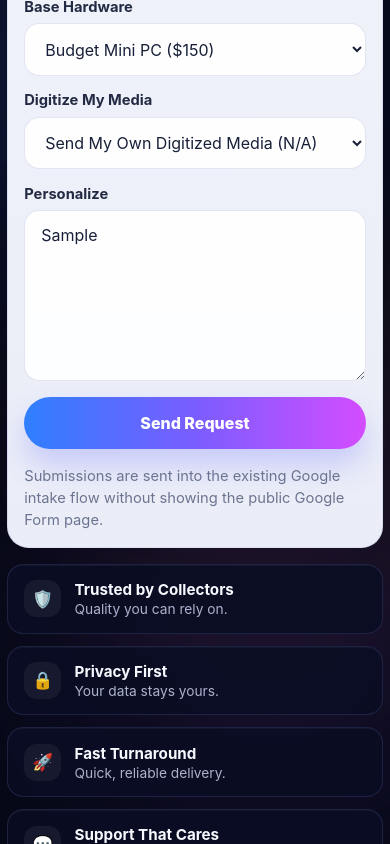
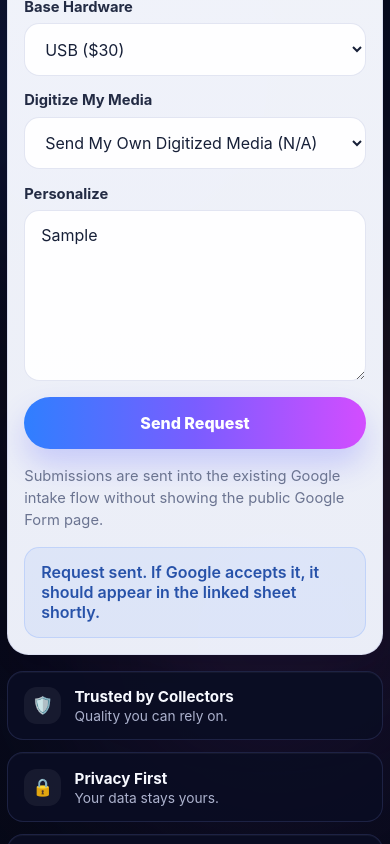
Before and after one commit to Nazerath-Floaters/legacy-library-labs, a React (Vite) app: page / in a window 390 px wide. Both pictures are taken after typing "name@example.com", "Sample", "Sample" into the empty fields and a click on the button "Send Request". Shown: the part 2640-3484 px from the top of the page. Built offline with nearby package versions, Linux system fonts and the light colour scheme.

Commit message:
Fix form JSX and add mobile submission feedback

```diff
--- a/src/App.css
+++ b/src/App.css
@@ -533,6 +533,16 @@ img {
   line-height: 1.5;
 }
 
+.form-success-notice {
+  margin: 1rem 0 0;
+  padding: 0.9rem 1rem;
+  border-radius: 0.95rem;
+  background: rgba(62, 127, 255, 0.08);
+  border: 1px solid rgba(62, 127, 255, 0.18);
+  color: #2752a9;
+  font-weight: 600;
+}
+
 .trust-row {
   display: grid;
   grid-template-columns: repeat(4, minmax(0, 1fr));
--- a/src/App.jsx
+++ b/src/App.jsx
@@ -1,3 +1,4 @@
+import { useState } from 'react'
 import './App.css'
 
 import rg35xxPlus from './assets/legacy/rg35xxplus.png'
@@ -86,6 +87,12 @@ const trustPoints = [
 const customFormAction = 'https://docs.google.com/forms/d/e/1FAIpQLScoQfgOt2XlIcp3LDK-njbH1TpxoZin3h4Z6-2fkQoRd0g9DA/formResponse'
 
 function App() {
+  const [submitNotice, setSubmitNotice] = useState('')
+
+  const handleFormSubmit = () => {
+    setSubmitNotice('Request sent. If Google accepts it, it should appear in the linked sheet shortly.')
+  }
+
   return (
     <div className="page-shell">
       <div className="ambient ambient-one" />
@@ -156,7 +163,7 @@ function App() {
             </p>
           </div>
 
-          <form className="custom-order-form" action={customFormAction} method="POST" target="hidden-google-form-target">
+          <form className="custom-order-form" action={customFormAction} method="POST" target="hidden-google-form-target" onSubmit={handleFormSubmit}>
             <div className="form-grid">
               <label>
                 <span>Email</span>
@@ -168,7 +175,8 @@ function App() {
               </label>
               <label>
                 <span>Base Hardware</span>
-                <select name="entry.1957698574" defaultValue="Budget Mini PC ($150)">
+                <input type="hidden" name="entry.1957698574_sentinel" value="" />
+                <select name="entry.1957698574" defaultValue="Budget  Mini PC ($150)">
                   <option>USB ($30)</option>
                   <option>SSD ($100)</option>
                   <option>Budget  Mini PC ($150)</option>
@@ -182,6 +190,7 @@ function App() {
               </label>
               <label>
                 <span>Digitize My Media</span>
+                <input type="hidden" name="entry.78145169_sentinel" value="" />
                 <select name="entry.78145169" defaultValue="Send My Own Digitized Media (N/A)">
                   <option>DVD ($1.50)</option>
                   <option>Blueray ($2.00)</option>
@@ -214,6 +223,7 @@ function App() {
                 Submissions are sent into the existing Google intake flow without showing the public Google Form page.
               </p>
             </div>
+            {submitNotice ? <p className="form-success-notice">{submitNotice}</p> : null}
           </form>
           <iframe title="hidden-google-form-target" name="hidden-google-form-target" className="hidden-form-frame" />
         </section>
```
